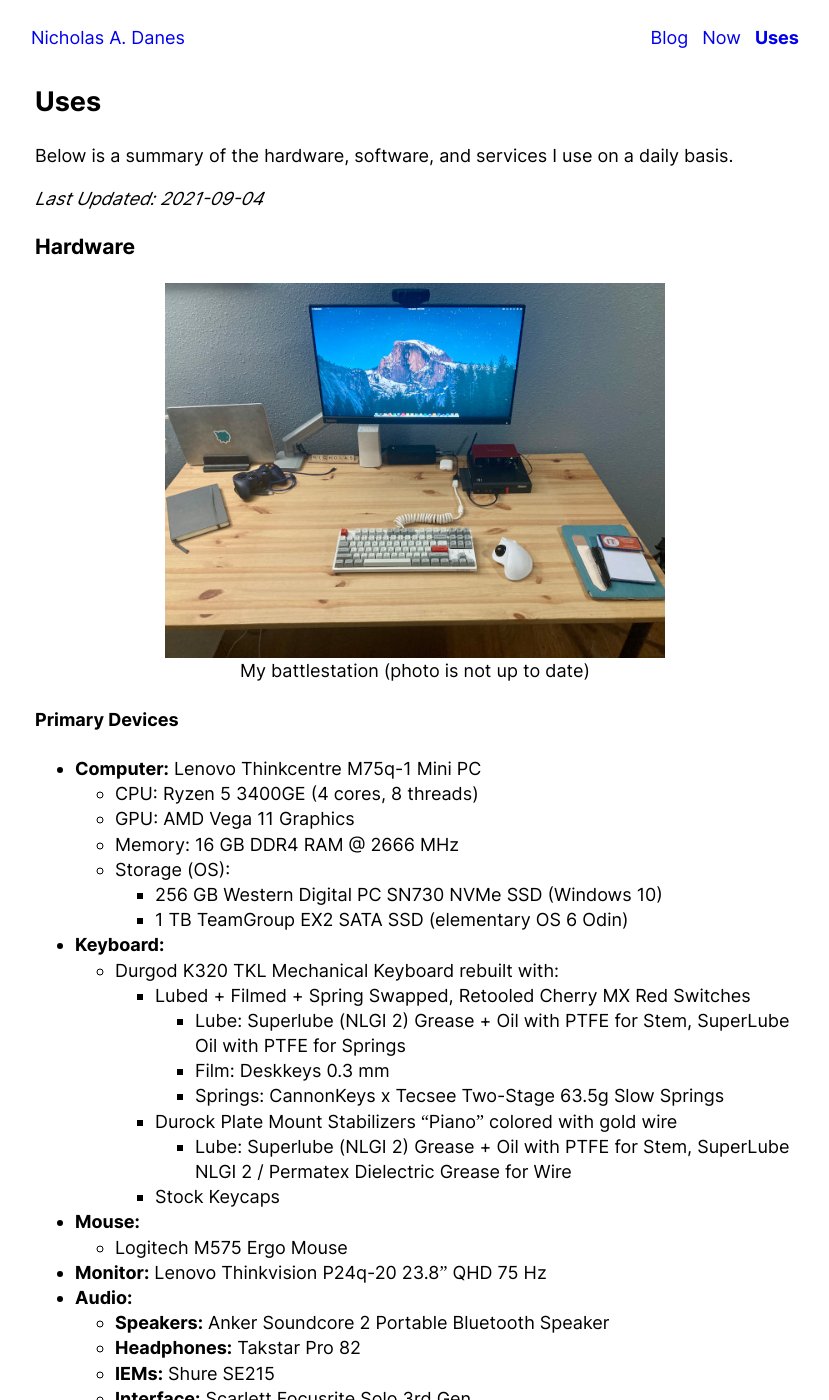
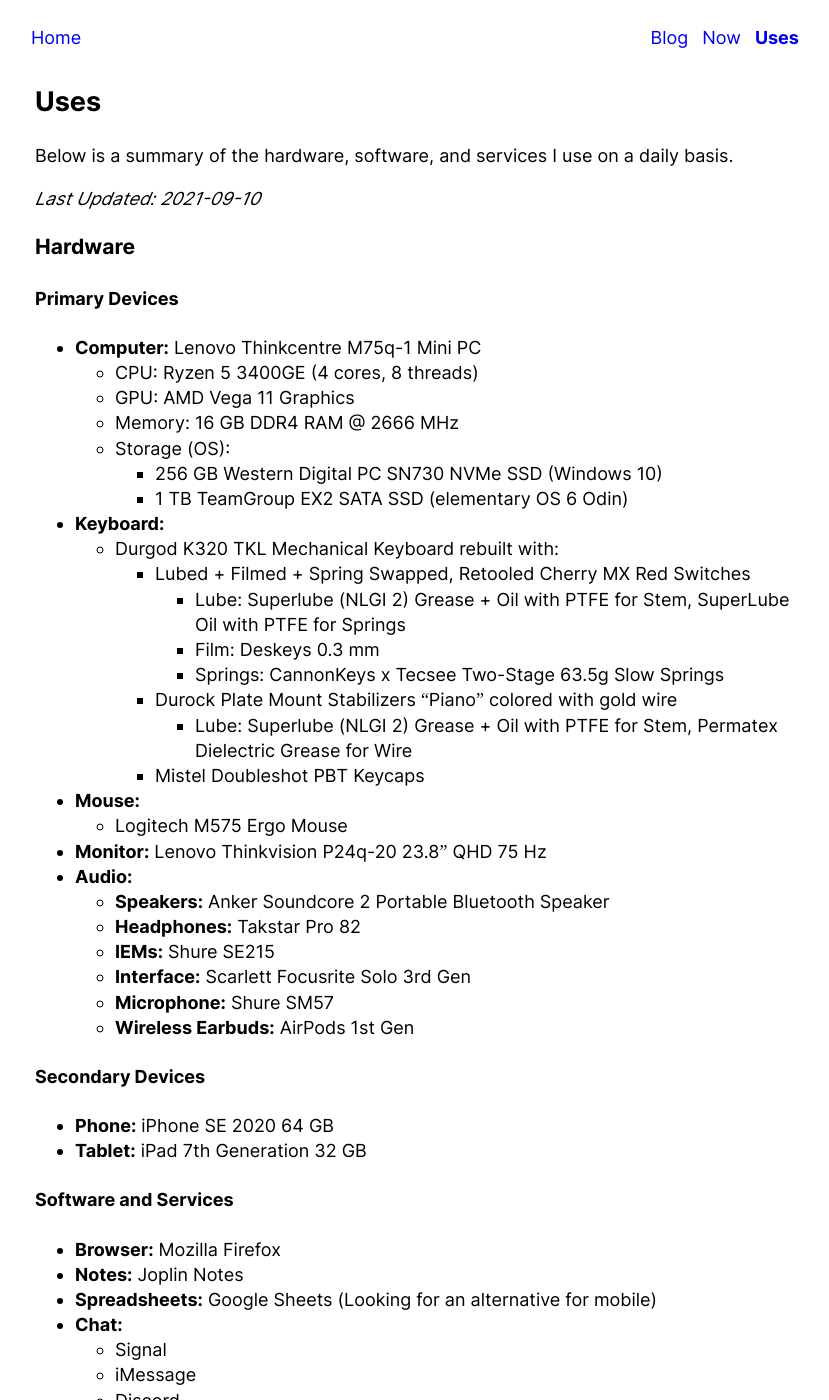
Before and after one commit to danesnick/old_website, a Jekyll site: the page built from uses.markdown, in a window 1280 px wide and 1400 px high. Shown: the whole window, without its empty margins (225-1054 px from the left). Built offline with Jekyll 4.4.1, drawn with Linux system fonts in a browser that asks for light colours; some of the changed text lies outside the part shown.

Commit message:
Updated nav and uses page

```diff
--- a/_includes/header.html
+++ b/_includes/header.html
@@ -1,9 +1,9 @@
 <header>
 <div>
 	     {% if page.title == "Home" %}
-	      <b><span class="title"><a href="{{ site.base_url }}/">Nicholas A. Danes</a></span></b>
+	      <b><span class="title"><a href="{{ site.base_url }}/">Home</a></span></b>
               {% else %}
-	      <span class="title"><a href="{{ site.base_url }}/">Nicholas A. Danes</span></a>
+	      <span class="title"><a href="{{ site.base_url }}/">Home</span></a>
               {%- endif -%}
     	    {% include nav.html %}
     	    {% feed_meta %}
--- a/uses.markdown
+++ b/uses.markdown
@@ -7,14 +7,14 @@
 
 Below is a summary of the hardware, software, and services I use on a daily basis.
 
-*Last Updated: 2021-09-04*
+*Last Updated: 2021-09-10*
 
 ### Hardware
 
-<figure style="width:500px">
+<!--<figure style="width:500px">
  <a href="/images/uses_setup.jpg"><img src="/images/uses_setup_small.jpg" alt="My battlestation!"></a>
   <figcaption>My battlestation (photo is not up to date)</figcaption>
-</figure>
+</figure>-->
 
 
 #### Primary Devices
@@ -29,11 +29,11 @@
 	+ Durgod K320 TKL Mechanical Keyboard rebuilt with:
 		+ Lubed + Filmed + Spring Swapped, Retooled Cherry MX Red Switches
 			- Lube: Superlube (NLGI 2) Grease + Oil with PTFE for Stem, SuperLube Oil with PTFE for Springs
-			- Film: Deskkeys 0.3 mm
+			- Film: Deskeys 0.3 mm
 			- Springs: CannonKeys x Tecsee Two-Stage 63.5g Slow Springs
 		+ Durock Plate Mount Stabilizers "Piano" colored with gold wire
-			- Lube: Superlube (NLGI 2) Grease + Oil with PTFE for Stem, SuperLube NLGI 2 / Permatex Dielectric Grease for Wire
-		+ Stock Keycaps
+			- Lube: Superlube (NLGI 2) Grease + Oil with PTFE for Stem, Permatex Dielectric Grease for Wire
+		+ Mistel Doubleshot PBT Keycaps
 * **Mouse:**
 	+ Logitech M575 Ergo Mouse
 * **Monitor:** Lenovo Thinkvision P24q-20 23.8" QHD 75 Hz
```
Also changed, not shown: other parts of uses.markdown (+5 -3 lines).
